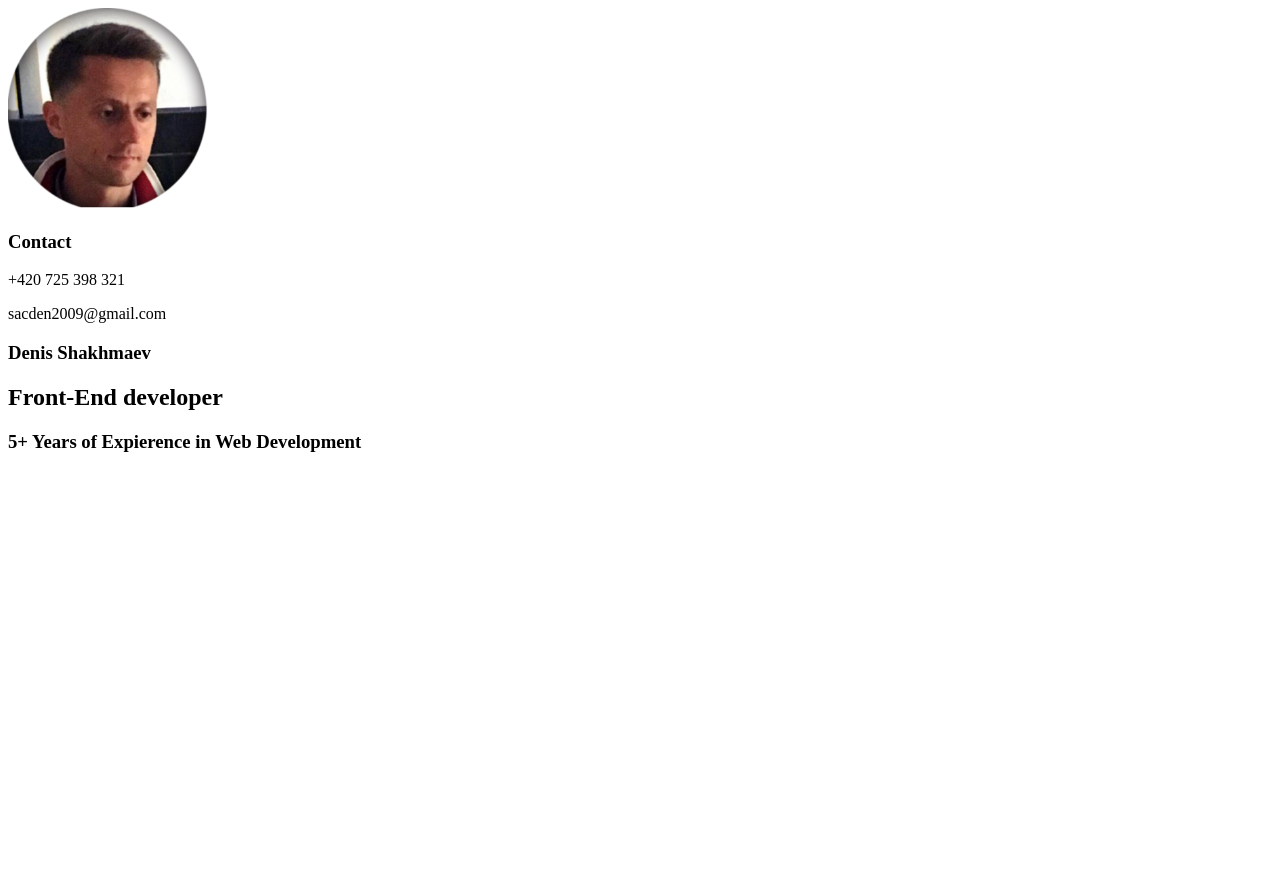
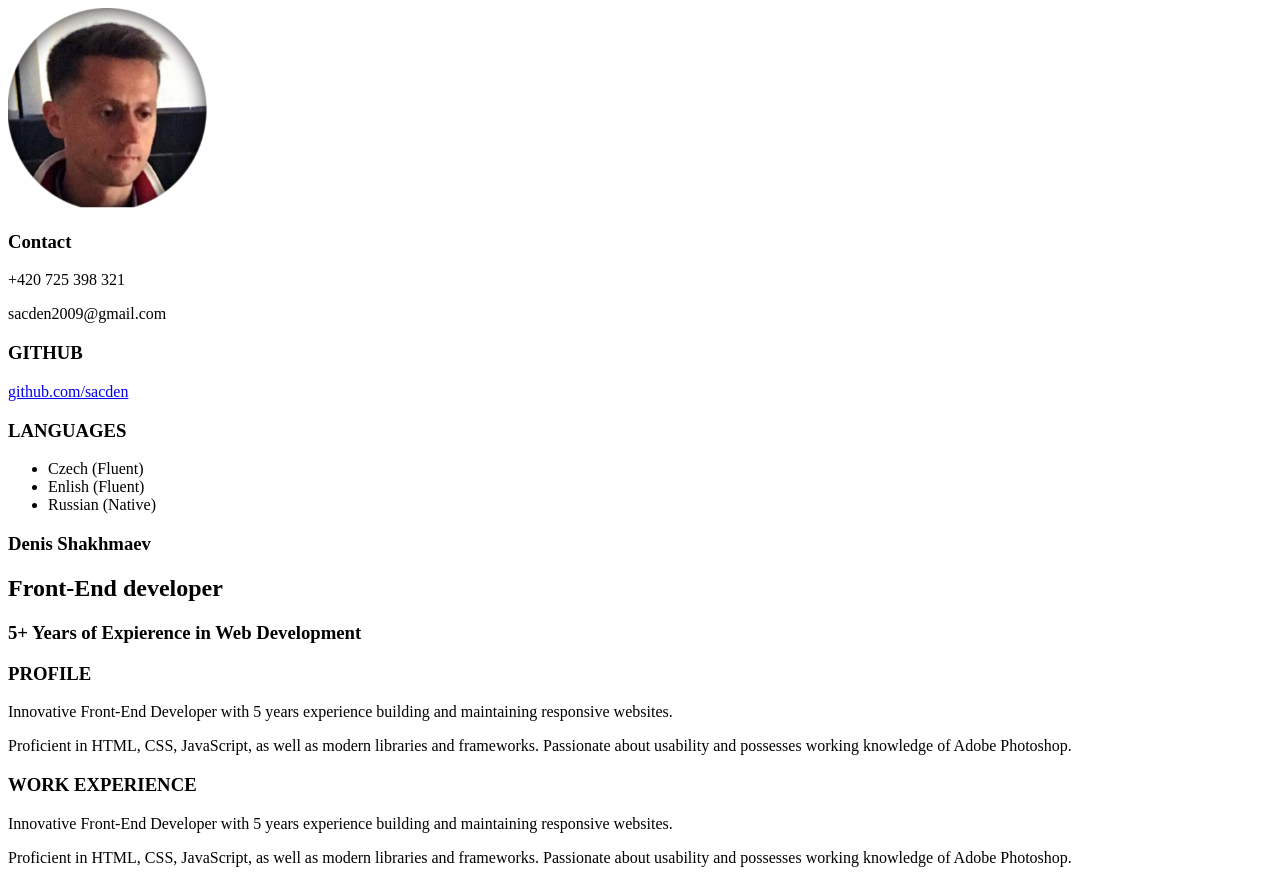
Before and after one commit to sacden/rsschool-cv, a plain HTML site: page index.html in a window 1280 px wide. Before the commit the page ends 800 px from the top, so only its background shows below. Drawn offline with Linux system fonts and the light colour scheme.

Commit message:
feat: add github, languages, profile info and work experience

```diff
--- a/index.html
+++ b/index.html
@@ -15,6 +15,18 @@
           <p>+420 725 398 321</p>
           <p>sacden2009@gmail.com</p>
         </div>
+        <div class="github">
+          <h3>GITHUB</h3>
+          <p><a href="https://github.com/sacden">github.com/sacden</a></p>
+        </div>
+        <div class="languages">
+          <h3>LANGUAGES</h3>
+          <ul>
+            <li>Czech (Fluent)</li>
+            <li>Enlish (Fluent)</li>
+            <li>Russian (Native)</li>
+          </ul>
+        </div>
       </div>
 
       <aside class="right-column">
@@ -23,6 +35,16 @@
           <h2>Front-End developer</h2>
           <h3>5+ Years of Expierence in Web Development</h3>
         </section>
+        <section class="profile">
+          <h3>PROFILE</h3>
+          <p>Innovative Front-End Developer with 5 years experience building and maintaining responsive websites.</p>
+          <p>Proficient in HTML, CSS, JavaScript, as well as modern libraries and frameworks. Passionate about usability and possesses working knowledge of Adobe Photoshop.</p>
+        </section>
+        <section class="work-experience">
+          <h3>WORK EXPERIENCE</h3>
+          <p>Innovative Front-End Developer with 5 years experience building and maintaining responsive websites.</p>
+          <p>Proficient in HTML, CSS, JavaScript, as well as modern libraries and frameworks. Passionate about usability and possesses working knowledge of Adobe Photoshop.</p>
+        </section>
       </aside>
     </div>
   </body>
```
